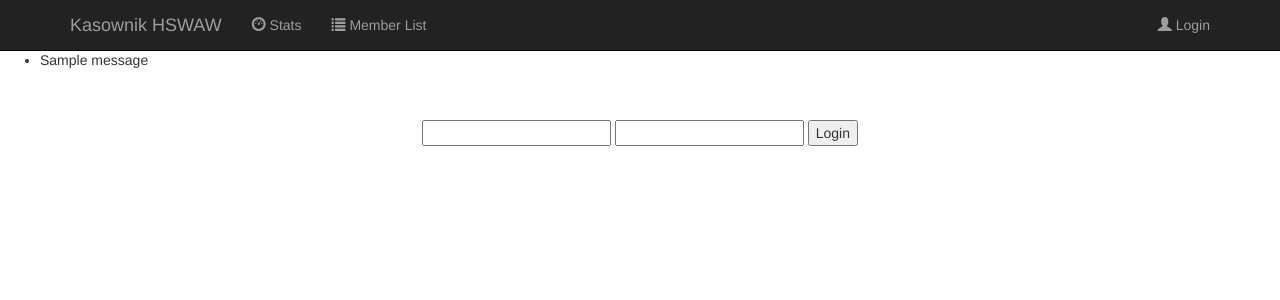
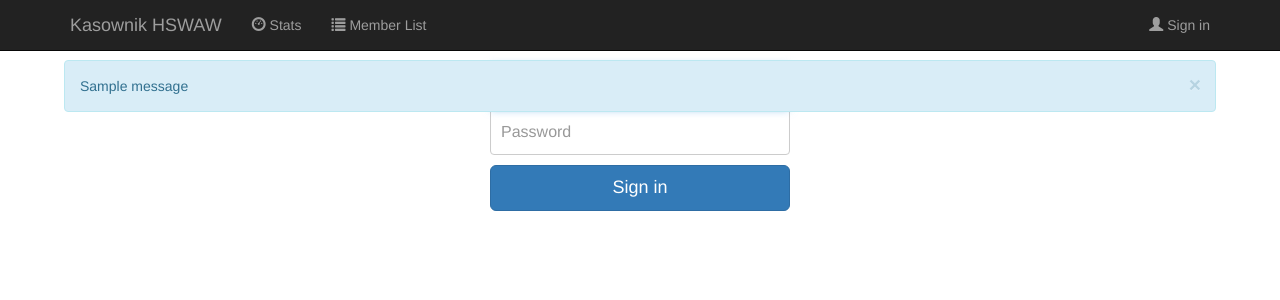
Before and after one commit to q3k/kasownik, a Flask app: page /login in a window 1280 px wide. Shown: the top 300 px of the page. Run offline with Flask 2, Linux system fonts and the light colour scheme; tables that the repository leaves empty hold one stand-in row (values such as "Sample post"); one stand-in notice (Sample message) is shown; parts of the project's set-up code (start-up, migrations or seed data) failed here and were passed over; some libraries are stand-ins or nearby versions.

Commit message:
Public memberlist and shit

```diff
--- a/webapp/static/css/main.css
+++ b/webapp/static/css/main.css
@@ -1,9 +1,51 @@
 body {
   padding-top: 50px;
 }
-.login {
+.logincontainer {
   padding: 40px 15px;
-  text-align: center;
+}
+
+.form-signin {
+  max-width: 330px;
+  padding: 15px;
+  margin: 0 auto;
+}
+.form-signin .form-signin-heading,
+.form-signin .checkbox {
+  margin-bottom: 10px;
+}
+.form-signin .checkbox {
+  font-weight: normal;
+}
+.form-signin .form-control {
+  position: relative;
+  height: auto;
+  -webkit-box-sizing: border-box;
+     -moz-box-sizing: border-box;
+          box-sizing: border-box;
+  padding: 10px;
+  font-size: 16px;
+}
+.form-signin .form-control:focus {
+  z-index: 2;
+}
+.form-signin input[type="email"] {
+  margin-bottom: -1px;
+  border-bottom-right-radius: 0;
+  border-bottom-left-radius: 0;
+}
+.form-signin input[type="password"] {
+  margin-bottom: 10px;
+  border-top-left-radius: 0;
+  border-top-right-radius: 0;
+}
+
+.flashes {
+    position: absolute;
+    z-index: 100;
+    width: 90%;
+    margin-left: 5%;
+    padding-top: 10px;
 }
 
 .stats {
@@ -28,3 +70,7 @@ body {
     vertical-align: top;
     position: absolute;
 }
+
+.memberlist h1 {
+    font-size: 2em;
+}
--- a/webapp/static/js/plot.js
+++ b/webapp/static/js/plot.js
@@ -87,5 +87,5 @@ $(window).load(function() {
                return (1900 + date.getYear()) + '/' + date.getMonth();
             }
         });
-    }, 200);
+    }, 1000);
 });
--- a/webapp/templates/login.html
+++ b/webapp/templates/login.html
@@ -1,11 +1,13 @@
 {% extends "root.html" %}
-{% block title %}Login{% endblock %}
+{% block title %}Sign in{% endblock %}
 {% block content %}
-    <div class="login">
-        <form method="post" action="/login">
-            {{ form.username()|safe }}
-            {{ form.password()|safe }}
-            <input type="submit" value="Login" />
-        </form>
+    <div class="container">
+      <form class="form-signin" method="post" action="/login">
+        <label for="inputEmail" class="sr-only">Username</label>
+        <input type="text" id="username" class="form-control" name="username" placeholder="Username" required autofocus>
+        <label for="inputPassword" class="sr-only">Password</label>
+        <input type="password" id="password" class="form-control" name="password" placeholder="Password" required>
+        <button class="btn btn-lg btn-primary btn-block" type="submit">Sign in</button>
+      </form>
     </div>
 {% endblock %}
--- a/webapp/templates/root.html
+++ b/webapp/templates/root.html
@@ -52,20 +52,23 @@
 {% endfor %}
           </ul>
           <ul class="nav navbar-nav navbar-right">
-            <li><a href="/login"><span class="glyphicon glyphicon-user"></span> Login</a></li>
+            <li><a href="/login"><span class="glyphicon glyphicon-user"></span> Sign in</a></li>
           </ul>
         </div><!--/.nav-collapse -->
       </div>
     </nav>
 
-        {% with messages = get_flashed_messages() %}
-  {% if messages %}
-    <ul class=flashes>
+{% with messages = get_flashed_messages() %}
+    {% if messages %}
+    <div class="flashes">
     {% for message in messages %}
-      <li>{{ message }}</li>
+        <div class="alert alert-info alert-dismissible" role="alert">
+            <button type="button" class="close" data-dismiss="alert" aria-label="Close"><span aria-hidden="true">&times;</span></button>
+            {{message}}
+        </div>
     {% endfor %}
-    </ul>
-  {% endif %}
+    </div>
+    {% endif %}
 {% endwith %}
 
         {% block content %}{% endblock %}
--- a/webapp/views.py
+++ b/webapp/views.py
@@ -1,12 +1,13 @@
 # - * - coding=utf-8 - * -
 
 import datetime
+import json
 import requests
 import re
 from email.mime.text import MIMEText
 from subprocess import Popen, PIPE
 
-from webapp import app, forms, User, db, models
+from webapp import app, forms, User, db, models, mc
 from flask.ext.login import login_user, login_required, logout_user
 from flask import request, redirect, flash, render_template, url_for
 import banking
@@ -16,6 +17,28 @@ import logic
 @app.route('/')
 def stats():
     return render_template('stats.html')
+
+@app.route('/memberlist')
+def memberlist():
+    cache_key = 'kasownik-view-memberlist'
+    cache_data = mc.get(cache_key)
+    if not cache_data:
+        active_members = models.Member.query.order_by(models.Member.username).filter_by(active=True)
+        cache_data = []
+        for member in active_members:
+            element = {}
+            md = member.months_due()
+            if md > 3:
+                continue
+            element['months_due'] = md
+            element['username'] = member.username
+            element['type'] = member.type
+            first_transfer = member.transfers[0].transfer
+            element['since'] = first_transfer.date
+            cache_data.append(element)
+        mc.set(cache_key, cache_data)
+    return render_template('memberlist.html',
+                           active_members=cache_data)
 
 
 @app.route("/admin")
@@ -41,7 +64,6 @@ def index():
             member.color = "FF0000"
 
     return render_template("index.html", active_members=active_members, inactive_members=inactive_members)
-
 
 @app.route("/login", methods=["POST", "GET"])
 def login():
```
Also changed, not shown: webapp/templates/memberlist.html (added, +29 -0 lines).
